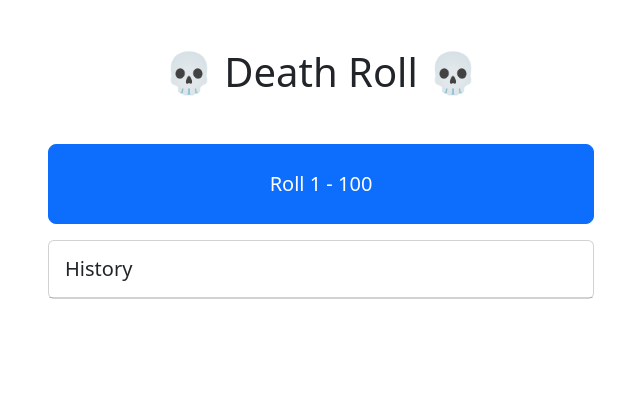
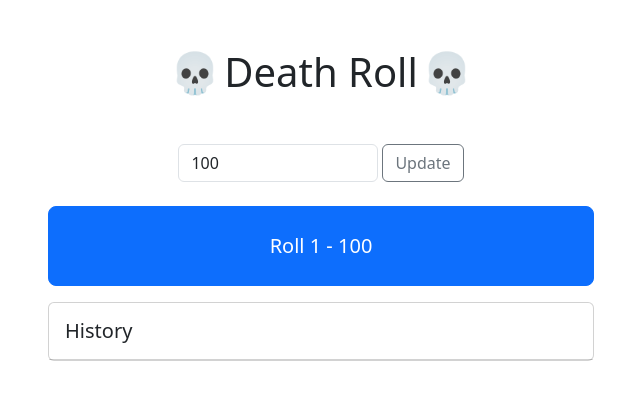
Before and after one commit to shrimpwerks/deathroll, a React (Vite) app: page / in a window 1280 px wide. Shown: the top 400 px of the page, without its empty margins (319-959 px from the left). Built offline with nearby package versions, Linux system fonts and the light colour scheme.

Commit message:
Adds max value input, adds really good jokes, adds super secret feature Shhhhhh

```diff
--- a/src/App.tsx
+++ b/src/App.tsx
@@ -1,16 +1,40 @@
-import { useState } from 'react';
+import { useEffect, useState } from 'react';
+import './index.css'
 
 const STARTING_VALUE = 100;
+const LOSER_MESSAGES = [
+  "You rolled a 1, you loser",
+  "More like death ROLLED! GOTTEM!",
+  "That roll was sus! Are you the Imposter?",
+  "You just got death-ROLLED!",
+  "1? That's not gonna cut it, chief",
+  "Oof, that roll's got me DYING!",
+  "We're gonna need a bigger failboat for that giant 1 you just rolled!",
+  "Oops! All 1s.",
+  "That roll? Delete your account.",
+  "1? I think you dropped this 🫴 L",
+  "Is that your IQ or your roll?",
+  "Oh look, you're number 1 at being the worst!",
+  "The '1' stands for '1 more reason you're not winning.'",
+  "You must have a Ph.D. in Onesology, the study of rolling 1s!",
+  "Oh, you rolled a 1? I almost didn't notice among all your other failures.",
+  "Is this your strategy? Because it's a terrible 1.",
+  "You really nailed that roll! Too bad it was into your own coffin. RIP.",
+  "Some people bring joy wherever they go; you bring 1s.",
+]
 
 export default function App() {
   const [maxValue, setMaxValue] = useState(STARTING_VALUE);
-  const [roll, setRoll] = useState(0);
+  const [startingValue, setStartingValue] = useState(STARTING_VALUE)
+  const [tempStartingValue, setTempStartingValue] = useState(startingValue);
   const [history, setHistory] = useState<string[]>([]);
   const [gameOver, setGameOver] = useState(false);
+  const [loserMessage, setLoserMessage] = useState(LOSER_MESSAGES[0])
+  // Shhhhhh
+  const [blink, setBlink] = useState(false);
 
   function resetGame() {
-    setMaxValue(STARTING_VALUE);
-    setRoll(0);
+    setMaxValue(startingValue);
     setHistory([]);
     setGameOver(false);
   }
@@ -18,7 +42,6 @@ export default function App() {
   function rollDice() {
     const rand = Math.floor(Math.random() * maxValue) + 1;
 
-    setRoll(rand);
     setMaxValue(rand);
     setHistory([...history, `Rolled ${rand} (out of ${maxValue})`]);
 
@@ -27,33 +50,77 @@ export default function App() {
     }
   }
 
+  const handleStartingValueChange = () => {
+    setStartingValue(tempStartingValue);
+    setMaxValue(tempStartingValue);
+  };
+
+  const handleSecretBlinkClick = () => {
+    setBlink(gameOver ? !blink : blink)
+  }
+
+  useEffect(() => {
+    if (gameOver) {
+      setLoserMessage(LOSER_MESSAGES[Math.floor(Math.random() * LOSER_MESSAGES.length)])
+    }
+  }, [gameOver])
+
   return (
     <div className="container">
       <div className="row justify-content-md-center">
-        <div className="col col-lg-6">
-          <center>
-            <h1 className="m-5">💀 Death Roll 💀</h1>
-          </center>
+        <div className="col col-lg-6 layout">
+          <div className='flex justify-center'>
+              <div>
+                <h1
+                  onClick={handleSecretBlinkClick}
+                  className={`m-5 flex gap-1 ${blink && gameOver ? 'blink' : ''}`}
+                >
+                  <span className={gameOver ? 'spinning' : ''}>💀 </span>
+                  Death Roll
+                  <span className={gameOver ? 'spinning reverse' : ''}>💀 </span>
+                </h1>
+              </div>
+          </div>
 
           <div className="mb-3">
             {gameOver ? (
               <>
-                <div className="alert alert-danger" role="alert">
-                  💀 You rolled a 1, you loser
+                <div className="alert alert-danger loser" role="alert">
+                  <span>{loserMessage}</span>
                 </div>
 
                 <button
                   className="btn btn-danger btn-lg w-100 p-4"
-                  onClick={resetGame}>
+                  onClick={resetGame}
+                >
                   Reset Game
                 </button>
               </>
             ) : (
-              <button
-                className="btn btn-primary btn-lg w-100 p-4"
-                onClick={rollDice}>
-                Roll 1 - {maxValue}
-              </button>
+              <div className='flex flex-col gap-4'>
+                {startingValue === maxValue && (
+                  <div className='flex justify-center gap-1'>
+                    <input
+                      className="form-control starting-value"
+                      type="number"
+                      value={tempStartingValue}
+                      onChange={e => setTempStartingValue(e.target.valueAsNumber)}
+                    />
+                    <button
+                      onClick={handleStartingValueChange}
+                      type="button"
+                      className="btn btn-outline-secondary"
+                    >
+                      Update
+                    </button>
+                  </div>
+                )}
+                <button
+                  className="btn btn-primary btn-lg w-100 p-4"
+                  onClick={rollDice}>
+                  Roll 1 - {maxValue}
+                </button>
+              </div>
             )}
           </div>
 
--- /dev/null
+++ b/src/index.css
@@ -0,0 +1,67 @@
+input::-webkit-outer-spin-button,
+input::-webkit-inner-spin-button {
+  -webkit-appearance: none;
+  margin: 0;
+}
+input[type=number] {
+  -moz-appearance: textfield;
+}
+
+.blink {
+  animation: blinker 1s step-start infinite;
+}
+
+@keyframes blinker {
+  50% {
+    opacity: 0;
+  }
+}
+
+@keyframes spin {
+  0% {
+    transform: rotate(0deg);
+  }
+
+  100% {
+    transform: rotate(360deg);
+  }
+}
+
+.spinning {
+  display: inline-block;
+  animation: spin 2s linear infinite;
+}
+.spinning.reverse {
+    animation: spin 2s linear reverse infinite;
+}
+
+input.starting-value {
+  max-width: 200px;
+}
+
+.loser {
+  display: flex;
+  justify-content: center;
+  align-items: center;
+  gap: 20px;
+}
+
+/* Not Tailwind */
+.flex {
+  display: flex;
+}
+.justify-center {
+  justify-content: center;
+}
+.items-center {
+  align-items: center;
+}
+.flex-col {
+  flex-direction: column;
+}
+.gap-1 {
+  gap: 0.25rem;
+}
+.gap-4 {
+  gap: 1rem;
+}
```
